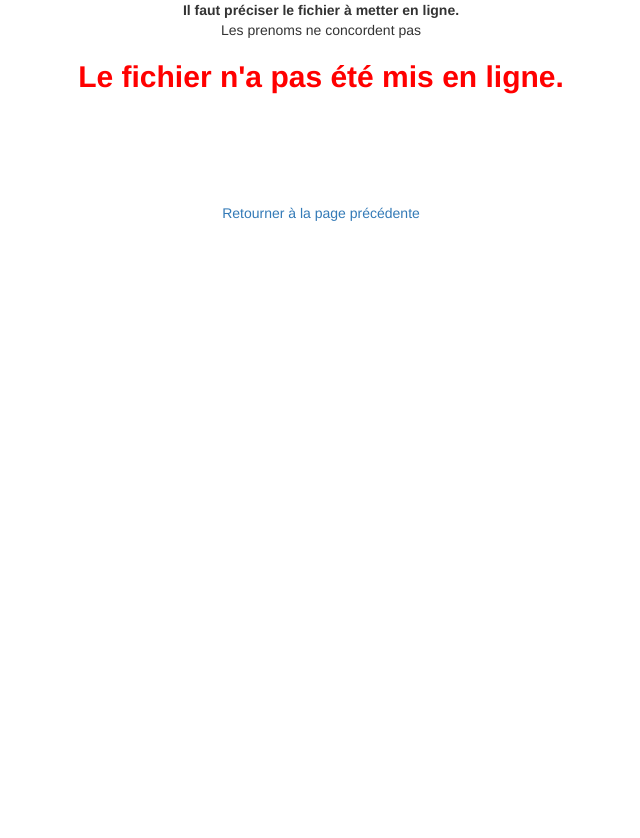
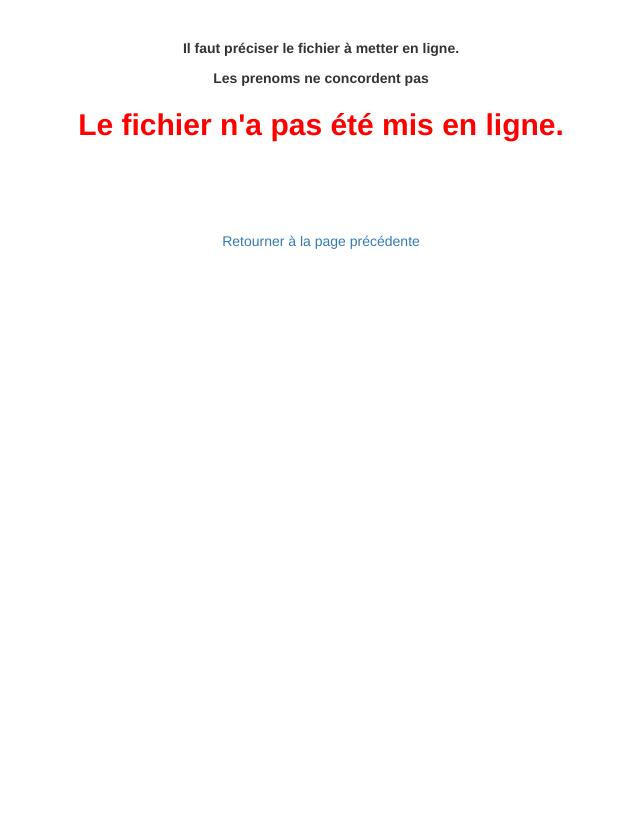
Before and after one commit to EricAski/upload_eleves, a PHP site: page /upload.php in a window 1280 px wide. Shown: the whole page, without its empty margins (319-959 px from the left). Before the commit the page ends 221 px from the top, so only its background shows below. Run offline with PHP 8.4, Linux system fonts and the light colour scheme; data that the repository does not hold is empty.

Commit message:
Graphical improvement

```diff
--- a/css/centering.css
+++ b/css/centering.css
@@ -3,19 +3,16 @@ div.center_div {
     height: 800px;
     text-align:center;
 
-    position: absolute;
-    top:0;
-    bottom: 0;
-    left: 0;
-    right: 0;
+
 
     margin: auto;
+    margin-top: 10mm;
 }
 
 table.center_table {
     margin-left:auto;
     margin-right:auto;
-    margin-top:15mm;
+    margin-top:10mm;
   }
 
 .logo
--- a/upload.php
+++ b/upload.php
@@ -59,7 +59,7 @@ if(isset($_POST["submit"]) && isset($_POST["prenom"]) && isset($_POST["prenom_ve
 		else if(!$erreurVerif)
 		{
 			$uploadOk = 0;
-			?>  <strong><?php echo "Il faut preciser un prenom !"; ?></strong><br/><br/> <?php
+			?>  <p><strong><?php echo "Il faut preciser un prenom !"; ?></strong><br/><br/> </p><?php
 		}
 		else
 		{
@@ -73,16 +73,16 @@ if(isset($_POST["submit"]) && isset($_POST["prenom"]) && isset($_POST["prenom_ve
 	}
 // Verifie que le fichier a bien été précisé
 	if ($_FILES["fileToUpload"]["size"] < 1) {
-		?>  <strong><?php echo "Il faut préciser le fichier à metter en ligne. "; ?></strong><br/> <?php
+		?>  <P><strong><?php echo "Il faut préciser le fichier à metter en ligne. "; ?></strong><br/></p> <?php
 		$uploadOk = 0;
 	}
 // Check file size
 	if ($_FILES["fileToUpload"]["size"] > 10000000) {
-		?>  <strong><?php echo "Ce fichier est beaucoup trop lourd. "; ?></strong><br/> <?php
+		?>  <p><strong><?php echo "Ce fichier est beaucoup trop lourd. "; ?></strong><br/></p> <?php
 		$uploadOk = 0;
 	}
 	if($erreurVerif)
-		echo "<p> Les prenoms ne concordent pas </p>";
+		echo "<p> <strong> Les prenoms ne concordent pas </strong></p>";
 // On regarde s'il y a eu un problème
 	if ($uploadOk == 0) {
 		?>  <h2 style="color : red"><strong><?php echo "Le fichier n'a pas été mis en ligne."; ?></strong></h2><br/> <?php
@@ -121,14 +121,14 @@ if(isset($_POST["submit"]) && isset($_POST["prenom"]) && isset($_POST["prenom_ve
 		}
 		else
 		{
-			echo "Il y a eu une erreur technique";
+			echo "<p>Il y a eu une erreur technique</p>";
 		}
 	}
 	?>
 
-	<br/><br/><br/><br/>
+	<br/><br/><br/>
 
-	<a href="index.php">Retourner à la page précédente</a>
+	<p><a href="index.php">Retourner à la page précédente</a></p>
 
 
 </div>
```
Also changed, not shown: index.php (+4 -4 lines).
